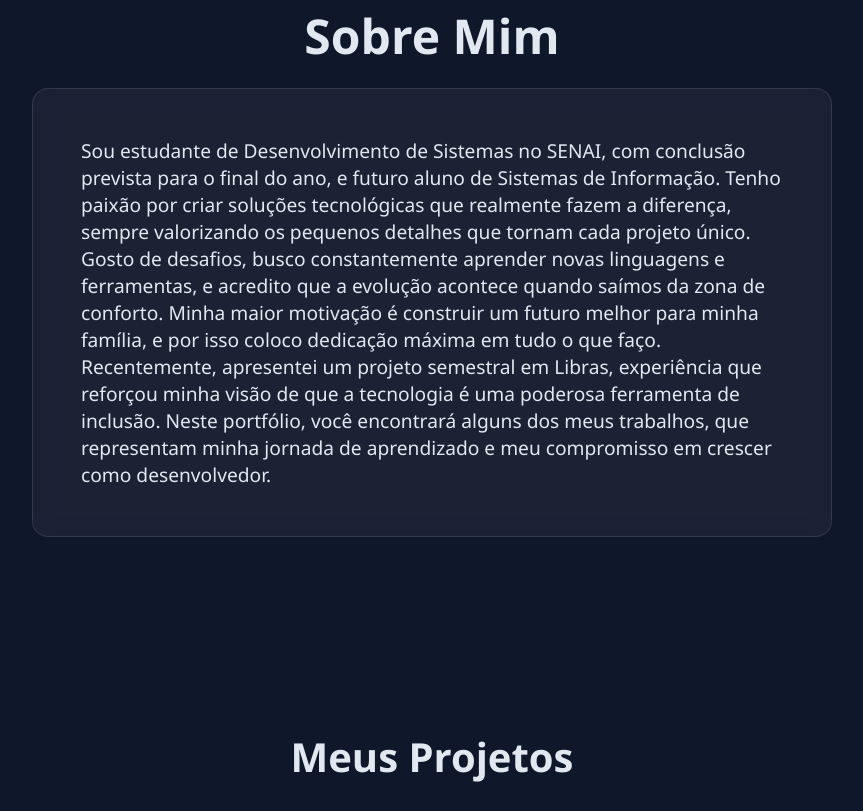
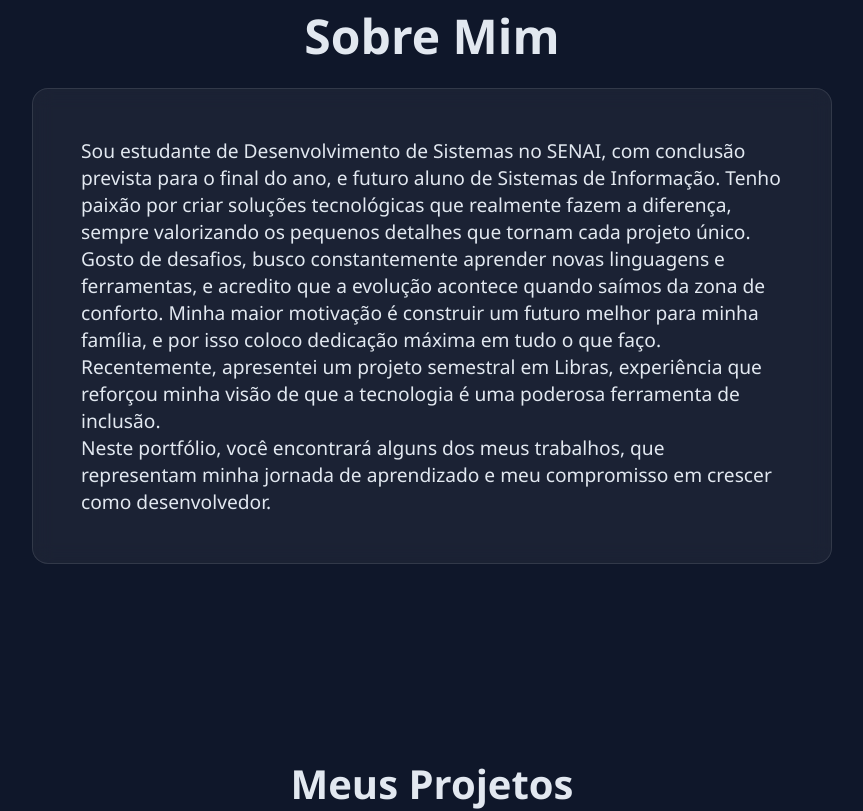
Before and after one commit to kaueantoniosantos/portfolio, a plain HTML site: page index.html in a window 1280 px wide. Shown: the part 893-1704 px from the top of the page, without its empty margins (208-1071 px from the left). Drawn offline with Linux system fonts and the light colour scheme.

Commit message:
Update index.html

```diff
--- a/index.html
+++ b/index.html
@@ -29,11 +29,11 @@
     <section id="sobre" class="sobre">
         <h2 class="sobre-titulo">Sobre Mim</h2>
         <div class="sobre-caixa">
-            <p class="sobre-paragrafo">Sou estudante de Desenvolvimento de Sistemas no SENAI, com conclusão prevista para o final do ano, e futuro aluno de Sistemas de Informação. Tenho paixão por criar soluções tecnológicas que realmente fazem a diferença, sempre valorizando os pequenos detalhes que tornam cada projeto único.
+            <p class="sobre-paragrafo">Sou estudante de Desenvolvimento de Sistemas no SENAI, com conclusão prevista para o final do ano, e futuro aluno de Sistemas de Informação. Tenho paixão por criar soluções tecnológicas que realmente fazem a diferença, sempre valorizando os pequenos detalhes que tornam cada projeto único.<br>
 
-Gosto de desafios, busco constantemente aprender novas linguagens e ferramentas, e acredito que a evolução acontece quando saímos da zona de conforto. Minha maior motivação é construir um futuro melhor para minha família, e por isso coloco dedicação máxima em tudo o que faço.
+Gosto de desafios, busco constantemente aprender novas linguagens e ferramentas, e acredito que a evolução acontece quando saímos da zona de conforto. Minha maior motivação é construir um futuro melhor para minha família, e por isso coloco dedicação máxima em tudo o que faço.<br>
 
-Recentemente, apresentei um projeto semestral em Libras, experiência que reforçou minha visão de que a tecnologia é uma poderosa ferramenta de inclusão.
+Recentemente, apresentei um projeto semestral em Libras, experiência que reforçou minha visão de que a tecnologia é uma poderosa ferramenta de inclusão.<br>
 
 Neste portfólio, você encontrará alguns dos meus trabalhos, que representam minha jornada de aprendizado e meu compromisso em crescer como desenvolvedor.
 </p>
```
